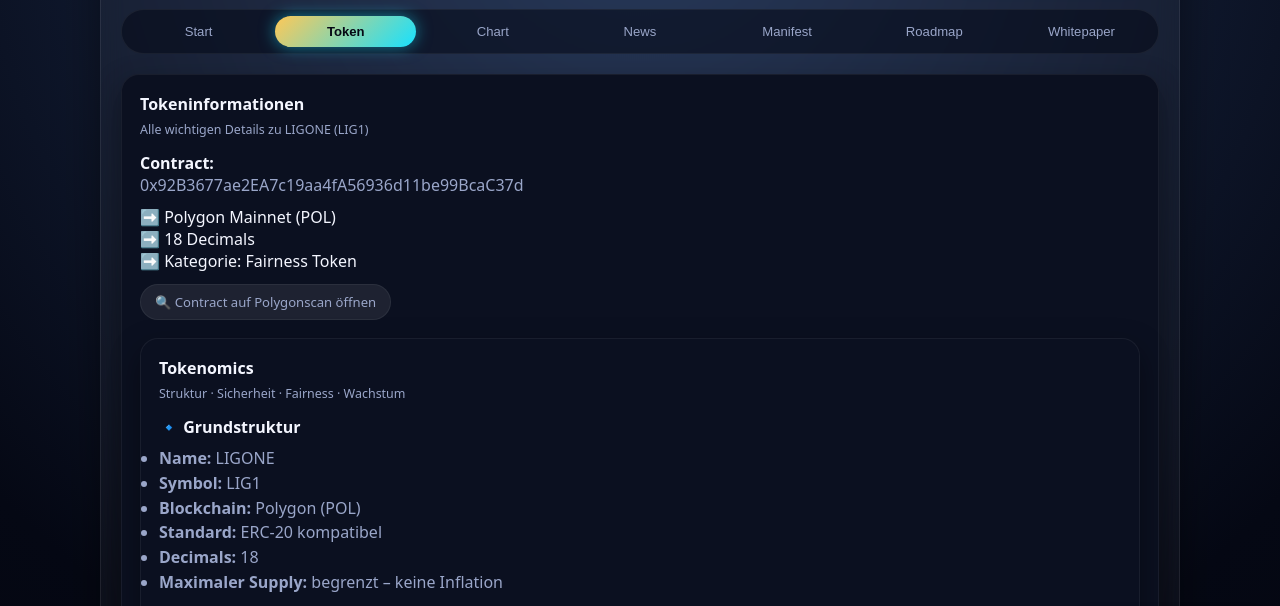
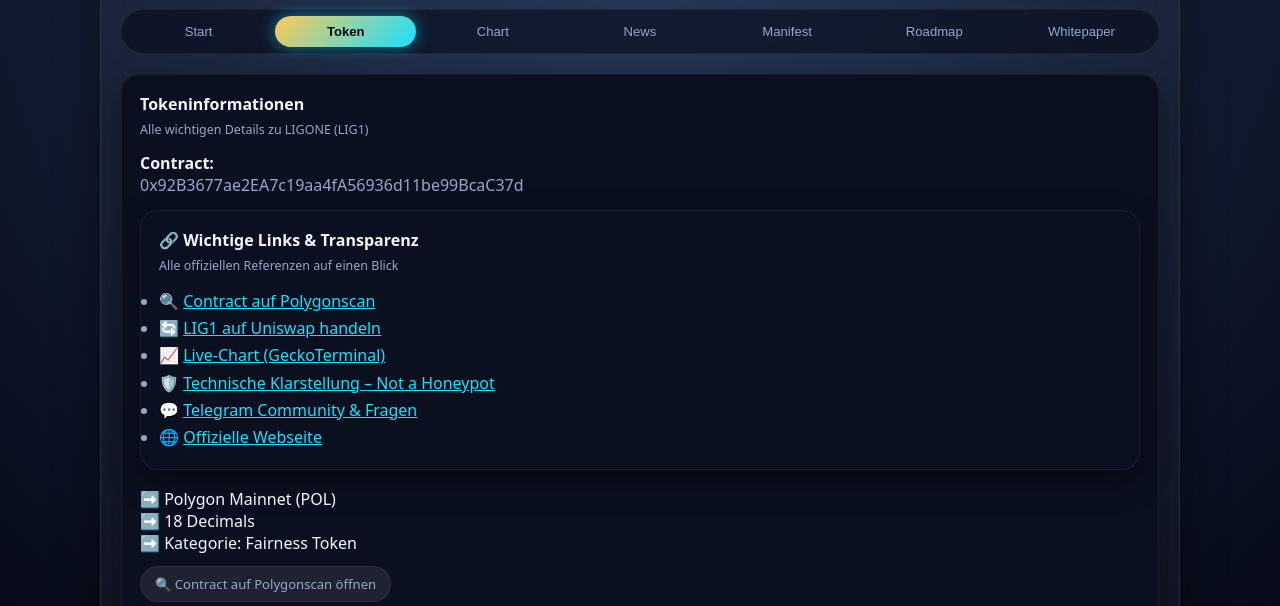
Before and after one commit to LIGONE-token/ligone-web, a plain HTML site: page index.html in a window 1280 px wide. Both pictures are taken after a click on the button "Token". Shown: the part 122-728 px from the top of the page. Drawn offline with Linux system fonts and the light colour scheme.

Commit message:
Update index.html

```diff
--- a/index.html
+++ b/index.html
@@ -288,6 +288,56 @@
         <p style="word-break:break-all; color:#9aa6c9;">
           0x92B3677ae2EA7c19aa4fA56936d11be99BcaC37d
         </p>
+        <!-- TRUST & LINKS -->
+<div class="card" style="margin-top:14px;">
+  <div class="card-title">🔗 Wichtige Links & Transparenz</div>
+  <div class="card-subtitle">Alle offiziellen Referenzen auf einen Blick</div>
+
+  <ul style="color:#9aa6c9; line-height:1.7;">
+    <li>
+      🔍 <a href="https://polygonscan.com/token/0x92B3677ae2EA7c19aa4fA56936d11be99BcaC37d"
+           target="_blank" style="color:#17e1ff;">
+        Contract auf Polygonscan
+      </a>
+    </li>
+
+    <li>
+      🔄 <a href="https://app.uniswap.org/#/swap?chain=polygon&outputCurrency=0x92B3677ae2EA7c19aa4fA56936d11be99BcaC37d"
+           target="_blank" style="color:#17e1ff;">
+        LIG1 auf Uniswap handeln
+      </a>
+    </li>
+
+    <li>
+      📈 <a href="https://www.geckoterminal.com/polygon_pos/pools/0x92B3677ae2EA7c19aa4fA56936d11be99BcaC37d"
+           target="_blank" style="color:#17e1ff;">
+        Live-Chart (GeckoTerminal)
+      </a>
+    </li>
+
+    <li>
+      🛡️ <a href="https://ligone-token.github.io/ligone-web/clarification-honeypot.html"
+           target="_blank" style="color:#17e1ff;">
+        Technische Klarstellung – Not a Honeypot
+      </a>
+    </li>
+
+    <li>
+      💬 <a href="https://t.me/LIGONE_LIG1"
+           target="_blank" style="color:#17e1ff;">
+        Telegram Community & Fragen
+      </a>
+    </li>
+
+    <li>
+      🌐 <a href="https://ligone.ch"
+           target="_blank" style="color:#17e1ff;">
+        Offizielle Webseite
+      </a>
+    </li>
+  </ul>
+</div>
+
 
         <p style="margin-top:10px;">➡️ Polygon Mainnet (POL)</p>
         <p>➡️ 18 Decimals</p>
```
